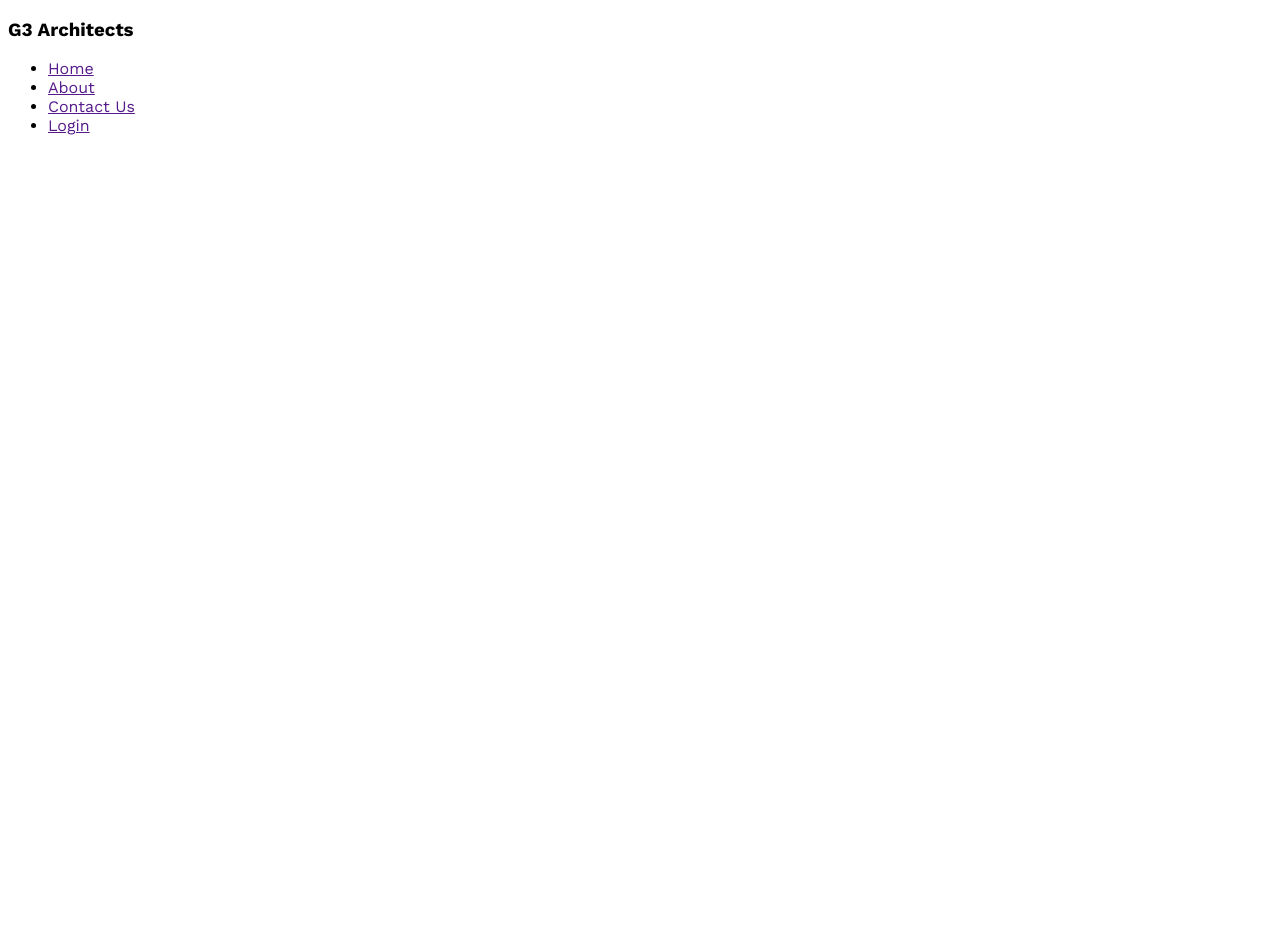
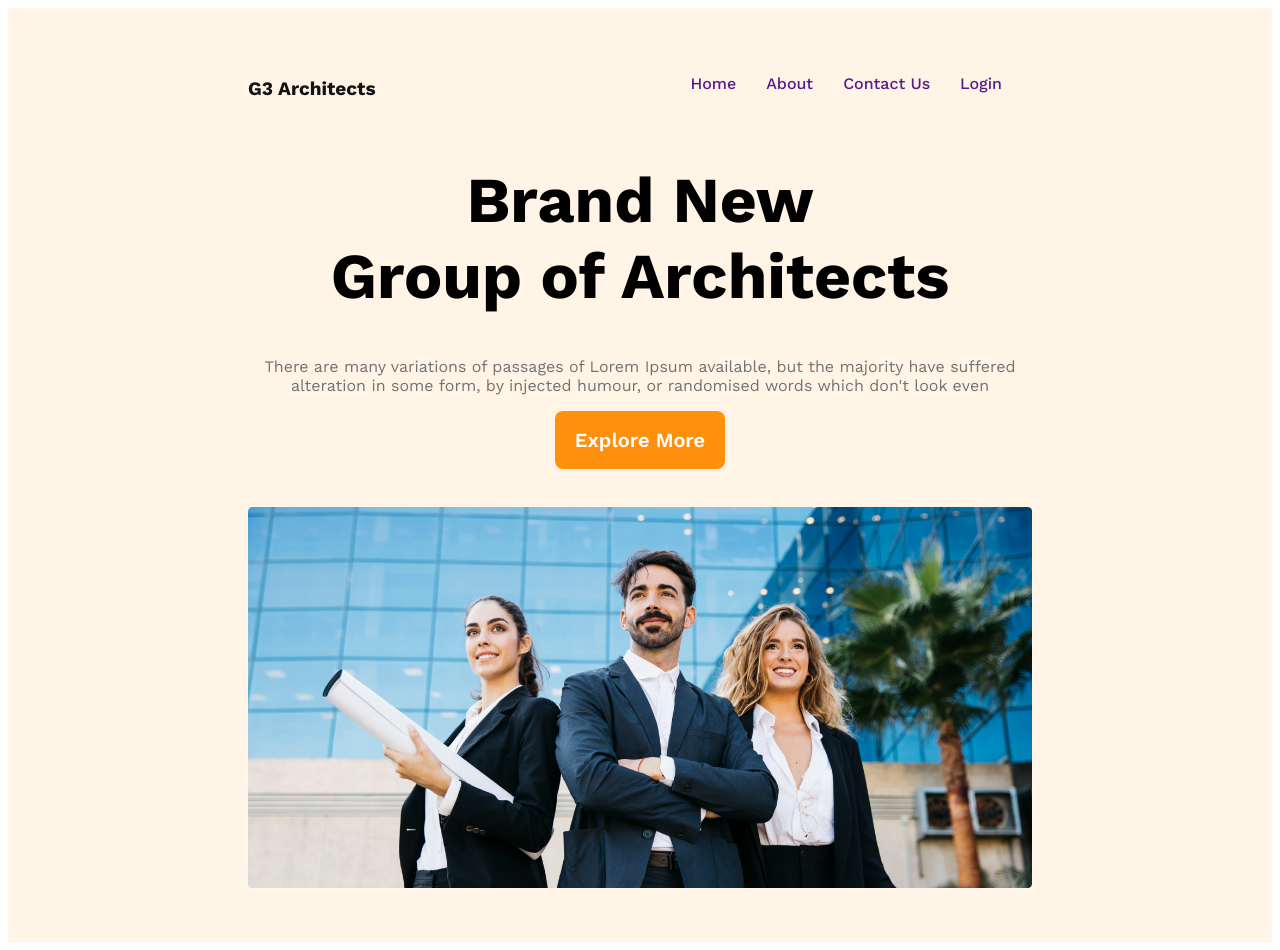
Before and after one commit to Islamul042/my-first-repository, a plain HTML site: page index.html in a window 1280 px wide. Before the commit the page ends 800 px from the top, so only its background shows below. Drawn offline with nearby package versions, Linux system fonts and the light colour scheme.

Commit message:
banner part done

```diff
--- a/index.html
+++ b/index.html
@@ -9,7 +9,7 @@
 <body>
     <header>
         <nav>
-            <h3>G3 Architects</h3>
+            <h3 class="nav-title">G3 Architects</h3>
             <ul>
                 <li><a href="">Home</a></li>
                 <li><a href="">About  </a></li>
@@ -17,6 +17,15 @@
                 <li><a href="">Login</a></li>
             </ul>
         </nav>
+        <div class="banner-title">
+            <div class="banner-content">
+                <h1 class="banner-title-des">Brand New <br> Group of Architects</h1>
+                <p class="banner-des">There are many variations of passages of Lorem Ipsum available, but the majority have suffered alteration in some form, by injected humour, or randomised words which don't look even</p>
+                <button class="btn-primary">Explore More</button>
+            </div>
+
+            <img class="img" src="./images/banner.png" alt="">
+        </div>
 
     </header>
     <main>
--- a/style/style.css
+++ b/style/style.css
@@ -4,3 +4,90 @@
 *{
     font-family: 'Work Sans', sans-serif;
 }
+header{
+    background: rgba(255, 144, 14, 0.10);
+    padding: 50px 240px;
+}
+.nav-title {
+    color: var(--dark-01, #131313);
+    text-align: center;
+    font-family: Work Sans;
+    font-size: 19px;
+    font-weight: 700;
+}
+nav{
+    display: flex;
+    justify-content: space-between;
+
+}
+nav > ul{
+    display: flex;
+}
+nav li{
+    list-style: none;
+    margin-right: 30px;
+    color:#424242;
+    font-size: 1rem;
+    font-weight: 500;
+
+
+}
+ul li a{
+    text-decoration: none;
+}
+.banner-content{
+    max-width: 800px;
+    text-align: center;
+    margin: 0 auto;
+
+}
+.banner-title-des{
+    color:#131313);
+    text-align: center;
+    font-size: 4rem;
+    font-weight: 700;
+
+}
+.banner-des{
+    color: var(--dark-03, #727272);
+    text-align: center;
+    font-size: 1rem;
+    font-weight: 400;
+
+}
+.btn-primary {
+    color: #FFF;
+    text-align: center;
+    font-size: 20px;
+    font-weight: 600;
+    border-radius: 8px;
+    background: #FF900E;
+    border: none;
+    padding: 17px 20px;
+    color: #ffff;
+}
+.img {
+    width: 100%;
+    margin-top: 38px;
+}
+
+/* responsive small media */
+@media screen and (max-width:576px) {
+    header{
+        padding: 20px;
+    }
+    nav{
+        flex-direction: column;
+    }
+
+}
+/* medium device reponsive */
+@media screen   and (min-width:576 and max-width:960){
+    header{
+        padding: 50px;
+    }
+    nav{
+        flex-direction: column;
+    }
+
+}
```
